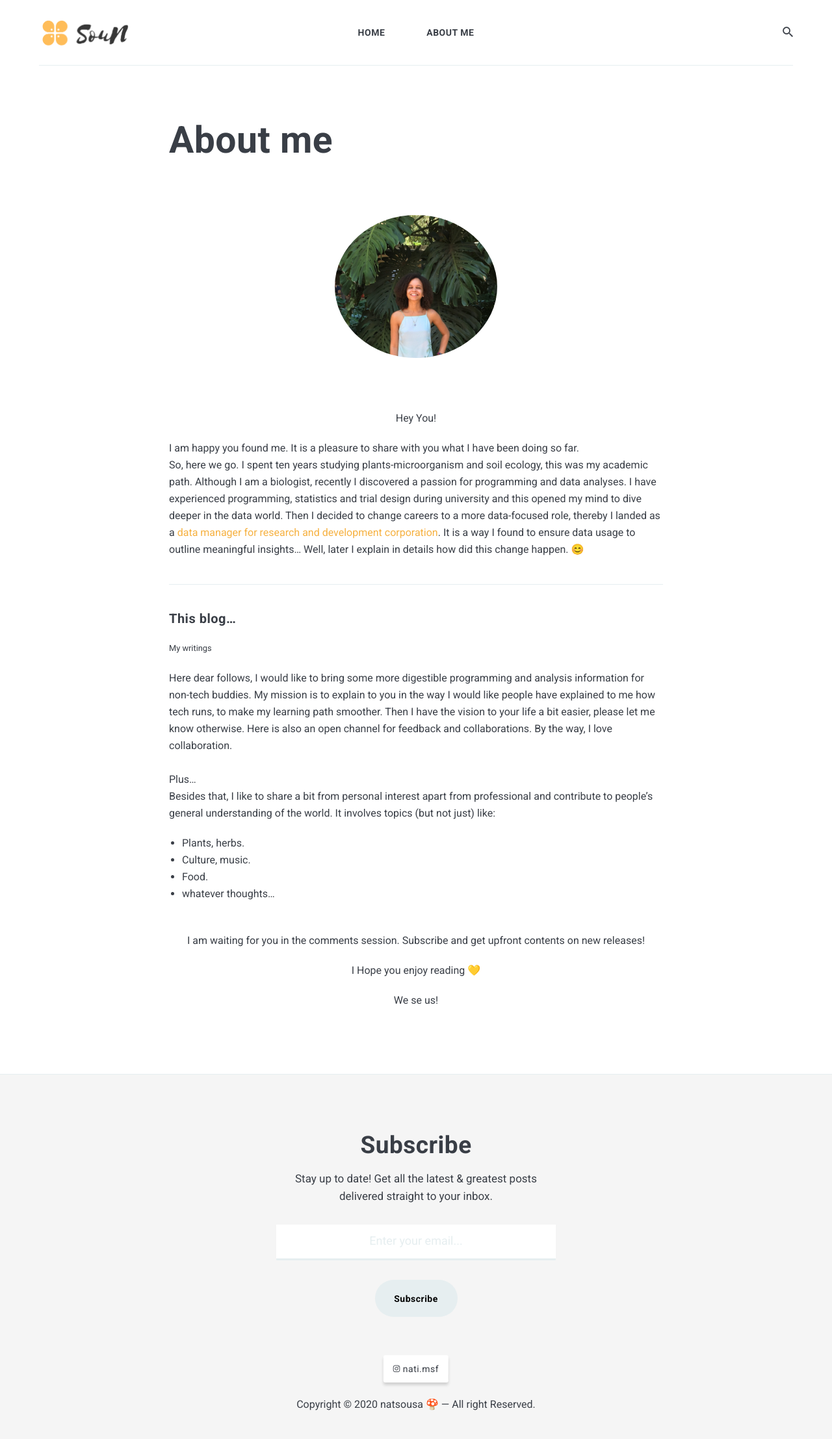
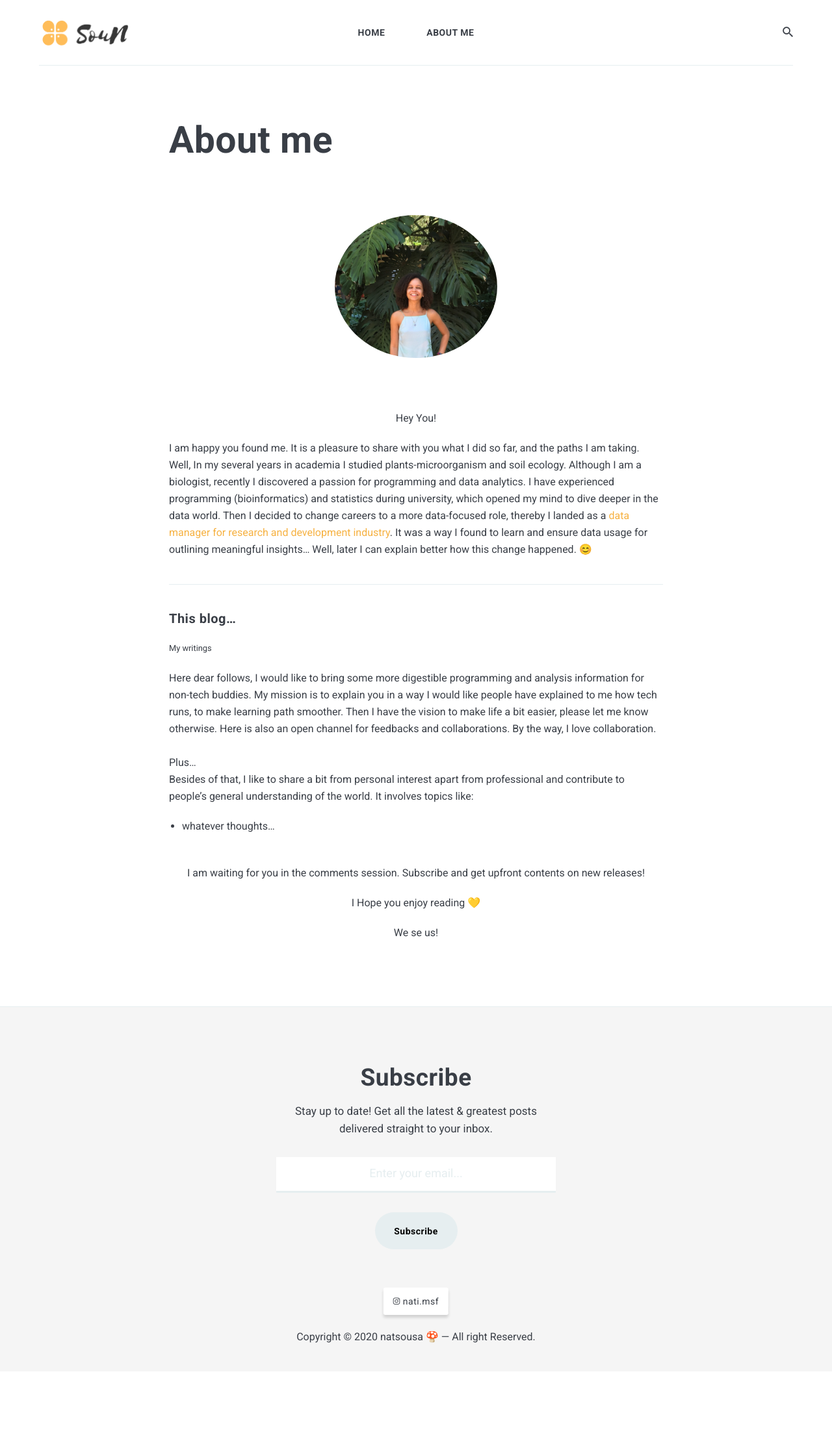
Before and after one commit to natsousa/blog, a Jekyll site: the page built from _pages/about.md, in a window 1280 px wide. Shown: the whole page at 65% size. Built offline with Jekyll 4.4.1, drawn with Linux system fonts in a browser that asks for light colours; nearby versions of some CDN libraries; after the commit the page ends 2111 px from its top, so only the background shows below that.

Commit message:
Update about text and picture

```diff
--- a/_pages/about.md
+++ b/_pages/about.md
@@ -6,13 +6,13 @@ image: me.jpg
 ---
 
 <p style="text-align: center;"> Hey You! </p>
-I am happy you found me. It is a pleasure to share with you what I have been doing so far.
+I am happy you found me. It is a pleasure to share with you what I did so far, and the paths I am taking.
 <br/>
-So, here we go. I spent ten years studying plants-microorganism and soil ecology, this was my academic path.
-Although I am a biologist, recently I discovered a passion for programming and data analyses.
-I have experienced programming, statistics and trial design during university and this opened my mind to dive deeper in the data world.
-Then I decided to change careers to a more data-focused role, thereby I landed as a <a href="https://www.linkedin.com/in/natalia-sousa-95401183/">data manager for research and development corporation</a>.
-It is a way I found to ensure data usage to outline meaningful insights... Well, later I explain in details how did this change happen. 😊
+Well, In my several years in academia I studied plants-microorganism and soil ecology.
+Although I am a biologist, recently I discovered a passion for programming and data analytics.
+I have experienced programming (bioinformatics) and statistics during university, which opened my mind to dive deeper in the data world.
+Then I decided to change careers to a more data-focused role, thereby I landed as a <a href="https://www.linkedin.com/in/natalia-sousa-95401183/">data manager for research and development industry</a>.
+It was a way I found to learn and ensure data usage for outlining meaningful insights... Well, later I can explain better how this change happened. 😊
 
 ***
 
@@ -20,18 +20,16 @@ It is a way I found to ensure data usage to outline meaningful insights... Well,
 <small>My writings</small>
 
 Here dear follows, I would like to bring some more digestible programming and analysis information for non-tech buddies.
-My mission is to explain to you in the way I would like people have explained to me how tech runs, to make my learning path smoother.
-Then I have the vision to your life a bit easier, please let me know otherwise. Here is also an open channel for feedback and collaborations.
+My mission is to explain you in a way I would like people have explained to me how tech runs, to make learning path smoother.
+Then I have the vision to make life a bit easier, please let me know otherwise.
+Here is also an open channel for feedbacks and collaborations.
 By the way, I love collaboration.
 <br/><br/>
 Plus...
 <br/>
-Besides that, I like to share a bit from personal interest apart from professional and contribute to people's general understanding of the world.
-It involves topics (but not just) like:
+Besides of that, I like to share a bit from personal interest apart from professional and contribute to people's general understanding of the world.
+It involves topics like:
 <br/>
-* Plants, herbs.
-* Culture, music.
-* Food.
 * whatever thoughts...
 <br/>
 <br/>
--- a/_sass/4-layouts/_page.scss
+++ b/_sass/4-layouts/_page.scss
@@ -30,7 +30,7 @@
     &:after {
       content: "";
       display: table;
-      width: 100%;
+      width: 80%;
       min-height: 220px;
 
     }
```
